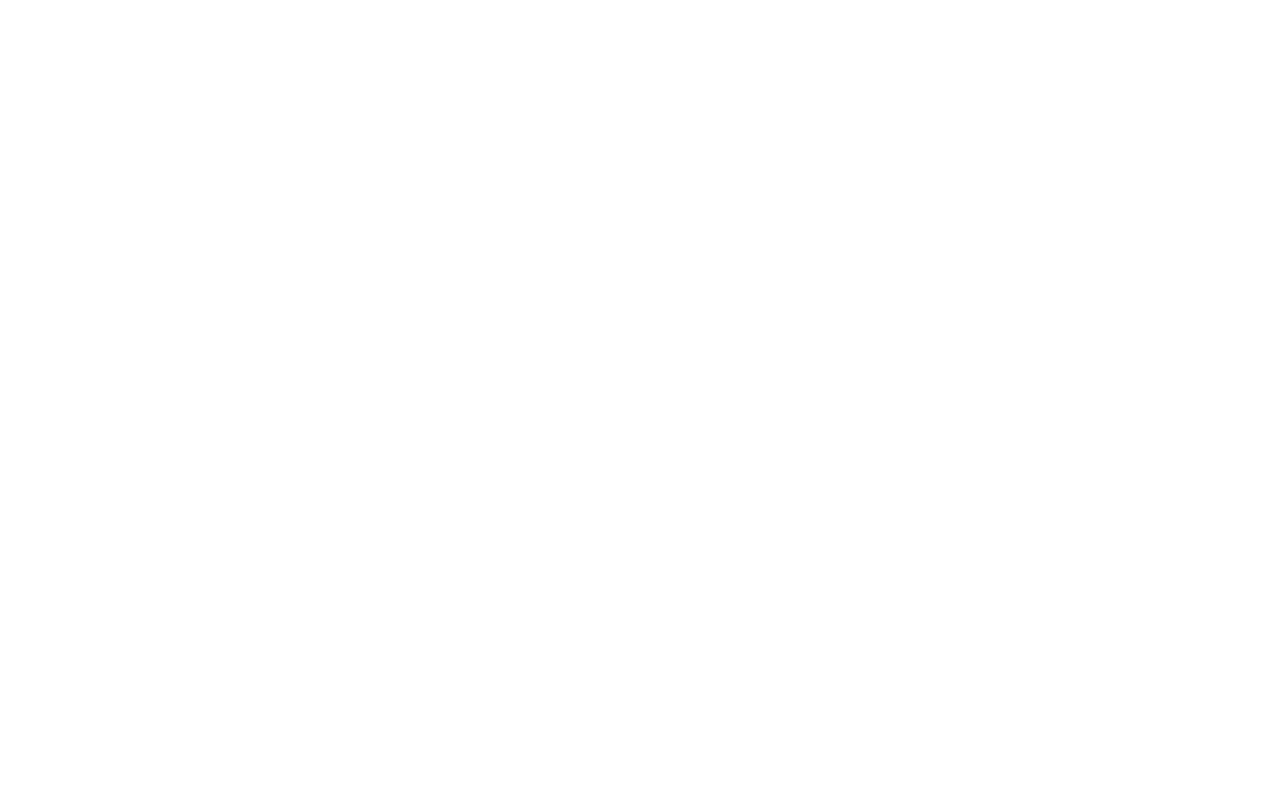
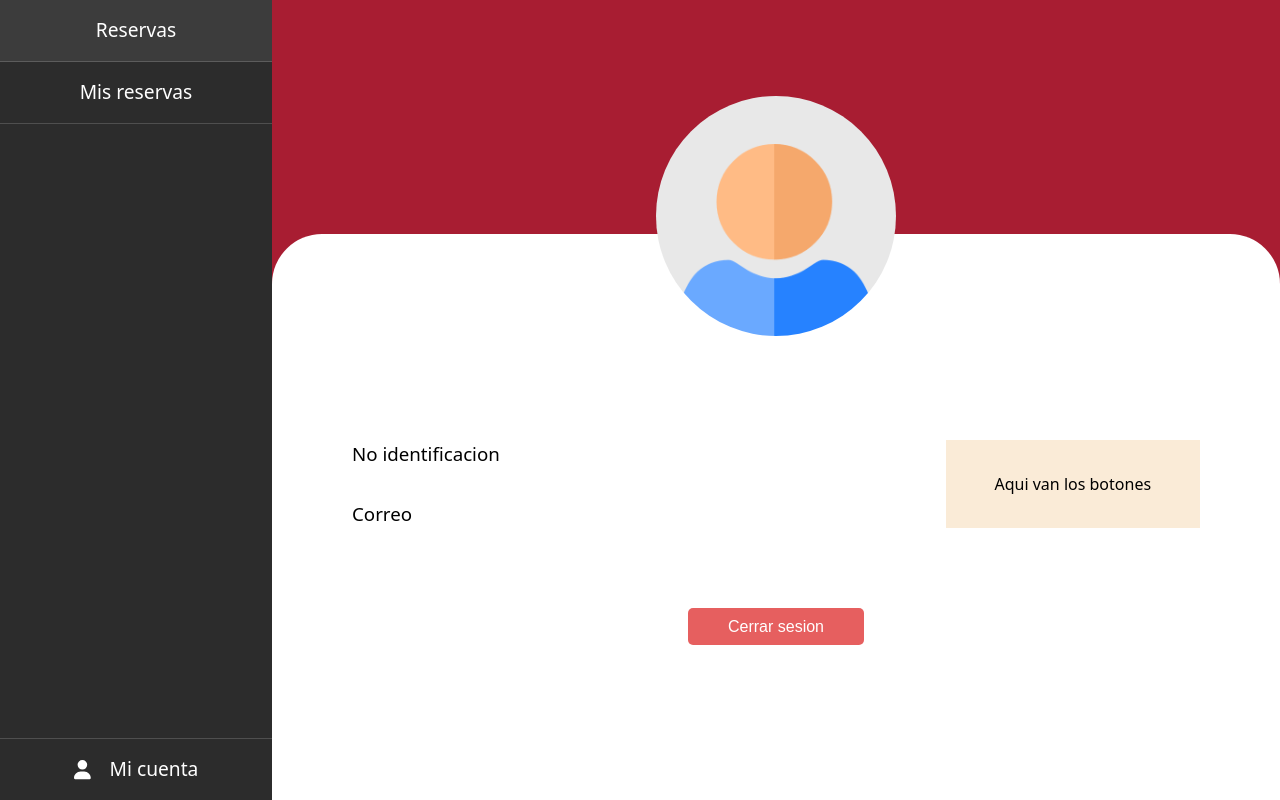
Before and after one commit to MimiRandomS/CVDS_Lab04_Frontend, a React (Vite) app: page /account in a window 1280 px wide. Before the commit this address had no page. Built offline with nearby package versions, Linux system fonts and the light colour scheme.

Commit message:
Implemente la pagina de la informacion del usuario

```diff
--- a/src/components/Button/Button.tsx
+++ b/src/components/Button/Button.tsx
@@ -4,11 +4,16 @@
   readonly text: string;
   readonly className?: string;
   readonly type?: "button" | "submit" | "reset";
+  readonly onClick?: () => void;
 };
 
-function Button({ text, className, type }: Props) {
+function Button({ text, className, type, onClick }: Props) {
   return (
-    <button className={`${styles.btn} ${className ?? ""}`} type={type}>
+    <button
+      className={`${styles.btn} ${className ?? ""}`}
+      type={type}
+      onClick={onClick}
+    >
       <span>{text}</span>
     </button>
   );
--- a/src/components/LateralBar/LateralBar.tsx
+++ b/src/components/LateralBar/LateralBar.tsx
@@ -1,20 +1,37 @@
 import { FontAwesomeIcon } from "@fortawesome/react-fontawesome";
+import { useNavigate } from "react-router-dom";
 import styles from "./LateralBar.module.css";
 
 function LateralBar() {
   const items = ["Reservas", "Mis reservas"];
+  const paths = ["/reservations", "/reservations"];
+  const navigate = useNavigate();
+
+  const handleNavigation = (path: string) => {
+    navigate(path);
+  };
+
   return (
     <div className={styles.lateralBar}>
       <div className={styles.lateralBar__listContainer}>
         <ul className={styles.lateralBar__list}>
-          {items.map((element) => (
-            <li key={element} className={styles.lateralBar__item}>
+          {items.map((element, index) => (
+            <li
+              key={element}
+              className={styles.lateralBar__item}
+              onClick={() => handleNavigation(paths[index])}
+            >
               {element}
             </li>
           ))}
         </ul>
       </div>
-      <div className={styles.lateralBar__account}>
+      <div
+        className={styles.lateralBar__account}
+        onClick={() => {
+          navigate("/account");
+        }}
+      >
         <FontAwesomeIcon icon="user"></FontAwesomeIcon>
         <p className={styles.lateralBar__p}>Mi cuenta</p>
       </div>
--- a/src/features/user/account/account.module.css
+++ b/src/features/user/account/account.module.css
@@ -0,0 +1,85 @@
+.container {
+  height: 100vh;
+  width: 100%;
+  display: flex;
+  flex-direction: column;
+  color: #000;
+}
+
+.header {
+  height: 45%;
+  width: 100%;
+  background-color: #a81d32;
+  position: relative;
+  display: flex;
+  flex-direction: column;
+}
+
+.header__top {
+  height: 65%;
+  width: 100%;
+}
+
+.header__bottom {
+  height: 35%;
+  width: 100%;
+  background-color: #fff;
+  border-radius: 50px 50px 0px 0px;
+}
+
+.header__photo {
+  height: 15rem;
+  width: 15rem;
+  position: absolute;
+  background-color: rgb(232, 232, 232);
+  background-image: url("../../../assets/profile/photo.png");
+  background-position: center 3rem;
+  background-repeat: no-repeat;
+  background-size: contain;
+  border-radius: 50%;
+  left: 50%;
+  top: 50%;
+  transform: translate(-50%, -35%);
+}
+
+.info__name {
+  text-align: center;
+  text-transform: uppercase;
+}
+
+.info__data {
+  margin: 5rem 0rem;
+  padding: 0rem 5rem;
+  display: flex;
+}
+
+.data__items {
+  width: 70%;
+  display: flex;
+  gap: 2rem;
+  flex-direction: column;
+}
+
+.item__title {
+  font-weight: 500;
+}
+
+.data__update {
+  background-color: antiquewhite;
+  height: inherit;
+  width: 30%;
+  display: flex;
+  align-items: center;
+  justify-content: center;
+}
+
+.btnContainer {
+  width: 100%;
+  display: flex;
+  justify-content: center;
+}
+
+.btn {
+  background-color: #e65f5f;
+  color: #fff;
+}
--- a/src/features/user/account/account.tsx
+++ b/src/features/user/account/account.tsx
@@ -0,0 +1,59 @@
+import { useNavigate } from "react-router-dom";
+import styles from "./account.module.css";
+import MainLayout from "../../../layouts/MainLayout/MainLayout";
+import LateralBar from "../../../components/LateralBar/LateralBar";
+import Button from "../../../components/Button/Button";
+
+function account() {
+  const navigate = useNavigate();
+
+  const handleLogout = () => {
+    localStorage.clear();
+    navigate("/login");
+  };
+  return (
+    <MainLayout
+      leftContent={<LateralBar />}
+      rightContent={
+        <div className={styles.container}>
+          <div className={styles.header}>
+            <div className={styles.header__top}></div>
+            <div className={styles.header__bottom}></div>
+            <div className={styles.header__photo}></div>
+          </div>
+          <div className={styles.info}>
+            <h1 className={styles.info__name}>
+              {localStorage.getItem("userName")}
+            </h1>
+            <div className={styles.info__data}>
+              <div className={styles.data__items}>
+                <div className={styles.data__item}>
+                  <h3 className={styles.item__title}>No identificacion</h3>
+                  <p className={styles.item__text}>
+                    {localStorage.getItem("userId")}
+                  </p>
+                </div>
+                <div className={styles.data__item}>
+                  <h3 className={styles.item__title}>Correo</h3>
+                  <p className={styles.item__text}>
+                    {localStorage.getItem("userEmail")}
+                  </p>
+                </div>
+              </div>
+              <div className={styles.data__update}>Aqui van los botones</div>
+            </div>
+            <div className={styles.btnContainer}>
+              <Button
+                text="Cerrar sesion"
+                className={styles.btn}
+                onClick={handleLogout}
+              />
+            </div>
+          </div>
+        </div>
+      }
+    />
+  );
+}
+
+export default account;
--- a/src/routes/routes.tsx
+++ b/src/routes/routes.tsx
@@ -2,6 +2,7 @@
 import Reservations from "../features/reservations/reservations";
 import Login from "../features/login/login";
 import Signup from "../features/signup/signup";
+import Account from "../features/user/account/account";
 
 function AppRoutes() {
   return (
@@ -10,6 +11,7 @@
       <Route path="/login" element={<Login />}></Route>
       <Route path="/signup" element={<Signup />}></Route>
       <Route path="/reservations" element={<Reservations />}></Route>
+      <Route path="/account" element={<Account />}></Route>
     </Routes>
   );
 }
--- a/src/services/authService.ts
+++ b/src/services/authService.ts
@@ -18,6 +18,8 @@
   try {
     const response = await api.post<User>("/auth/signup", data);
     localStorage.setItem("userId", response.data.id.toString());
+    localStorage.setItem("userName", response.data.name.toString());
+    localStorage.setItem("userEmail", response.data.email.toString());
     return response.data;
   } catch (error: any) {
     const errorMessage =
```
Also changed, not shown: src/assets/profile/photo.png (added).
